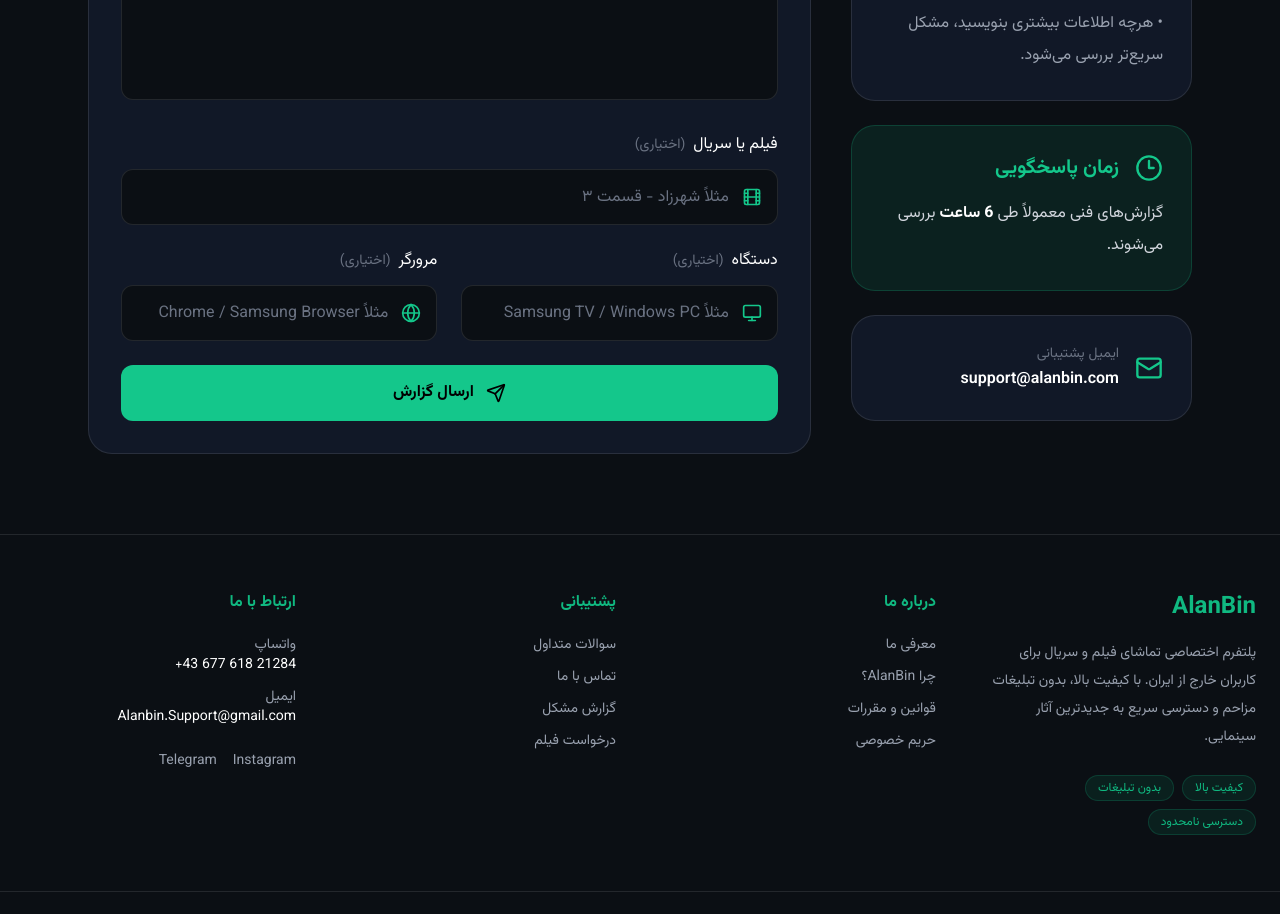
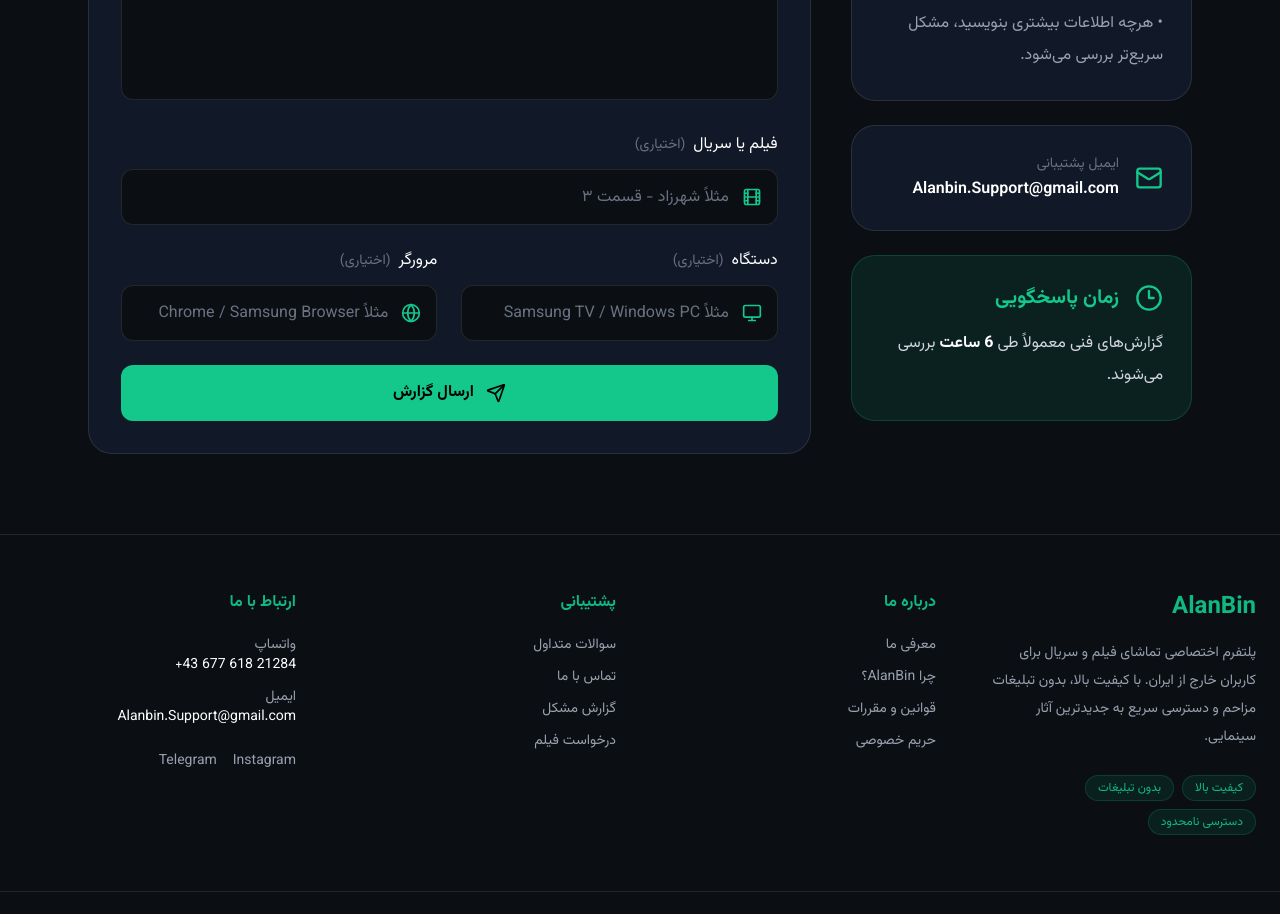
Before and after one commit to artisher/AlaanBin, a Next.js app in the folder frontend/: page /bugreport in a window 1280 px wide. Shown: the part 820-1734 px from the top of the page. Built offline with nearby package versions, Linux system fonts and the light colour scheme; no server answers.

Commit message:
feat:refactor some pages

```diff
--- a/frontend/app/bugreport/page.tsx
+++ b/frontend/app/bugreport/page.tsx
@@ -140,7 +140,28 @@ export default function BugReport() {
 
                             </ul>
                         </div>
+                        <div className="rounded-3xl border border-white/10 bg-[#111827] p-7">
 
+                            <div className="flex items-center gap-4">
+
+                                <Mail
+                                    size={28}
+                                    className="text-[#14c78b]"
+                                />
+
+                                <div>
+                                    <p className="text-sm text-gray-500">
+                                        ایمیل پشتیبانی
+                                    </p>
+
+                                    <p className="mt-1 text-white font-semibold">
+                                        Alanbin.Support@gmail.com
+                                    </p>
+                                </div>
+
+                            </div>
+
+                        </div>
                         {/* Response Time */}
                         <div className="rounded-3xl border border-[#14c78b]/20 bg-[#14c78b]/10 p-7">
 
@@ -167,28 +188,7 @@ export default function BugReport() {
                         </div>
 
                         {/* Support */}
-                        <div className="rounded-3xl border border-white/10 bg-[#111827] p-7">
 
-                            <div className="flex items-center gap-4">
-
-                                <Mail
-                                    size={28}
-                                    className="text-[#14c78b]"
-                                />
-
-                                <div>
-                                    <p className="text-sm text-gray-500">
-                                        ایمیل پشتیبانی
-                                    </p>
-
-                                    <p className="mt-1 text-white font-semibold">
-                                        support@alanbin.com
-                                    </p>
-                                </div>
-
-                            </div>
-
-                        </div>
 
                     </div>
 
--- a/frontend/app/contactus/page.tsx
+++ b/frontend/app/contactus/page.tsx
@@ -298,6 +298,19 @@ return (
                                         <p className="text-gray-400 mt-2 leading-8">
                                             پاسخگویی از طریق ایمیل و واتساپ
                                             <br />
+
+                                            <a
+                                                href="https://wa.me/4367761821284"
+                                                target="_blank"
+                                                rel="noopener noreferrer"
+                                                className="text-[#14c78b] hover:underline transition"
+                                                dir="ltr"
+                                            >
+                                                +43 677 618 21284
+                                            </a>
+
+                                            <br />
+
                                             همه روزه از ساعت ۹ تا ۲۳
                                         </p>
 
--- a/frontend/app/privacy/page.tsx
+++ b/frontend/app/privacy/page.tsx
@@ -126,7 +126,7 @@ export default function PrivacyPage() {
                     <div className="mt-8">
 
                         <span className="text-[#14c78b] font-bold text-lg">
-                            support@alanbin.com
+                            Alanbin.Support@gmail.com
                         </span>
 
                     </div>
--- a/frontend/components/HamburgerMenu.tsx
+++ b/frontend/components/HamburgerMenu.tsx
@@ -215,21 +215,9 @@ cursor-pointer
                                         <UserCircle size={18} />
                                         حساب کاربری
                                     </button>
+
                                     <button
-                                        onClick={() => {
 
-                                            logoutHandler();
-                                        }}
-                                        className="..."
-                                    >
-                                        <LogOut size={18} />
-                                        خروج
-                                    </button>
-                                    {/* <button
-                                        // onClick={() => {
-                                        //     closeMenu();
-                                        //     logoutHandler();
-                                        // }}
                                         onClick={logoutHandler}
                                         className="
                                   flex
@@ -250,7 +238,7 @@ cursor-pointer
                                     >
                                         <LogOut size={18} />
                                         خروج
-                                    </button> */}
+                                    </button>
 
                                 </div>
 
```
Lines whose indentation alone changed are shown as unchanged.
